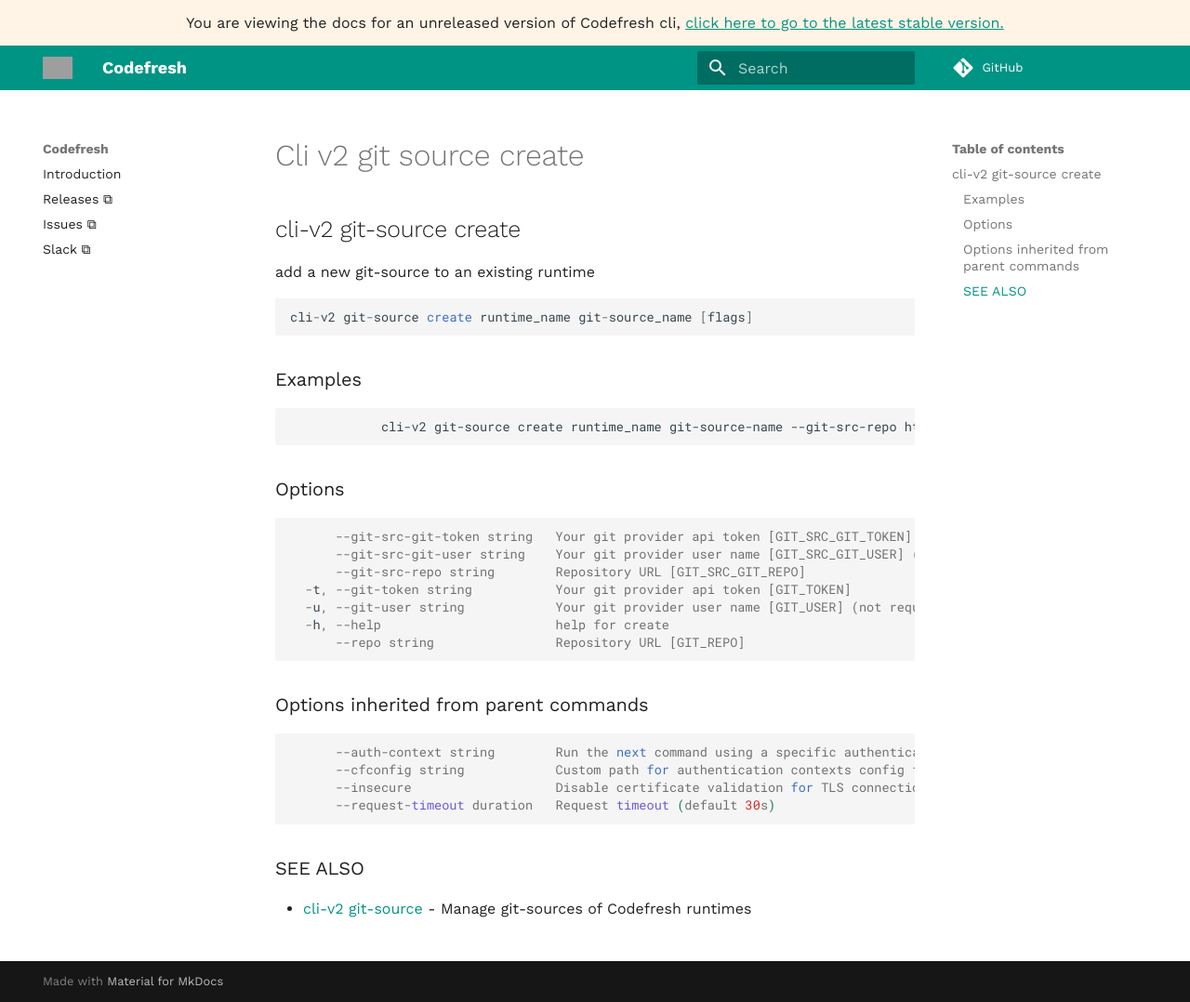
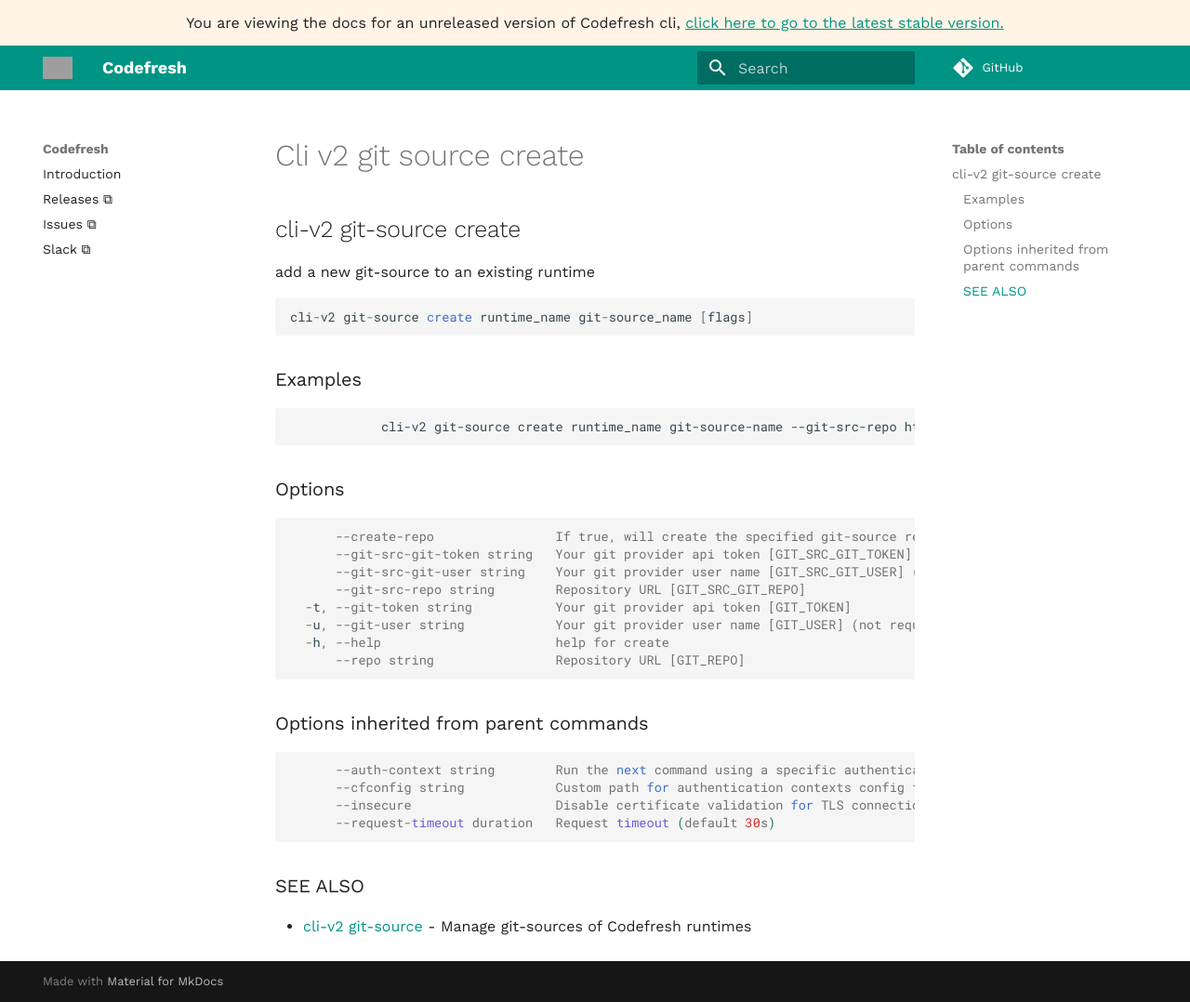
Before and after one commit to codefresh-io/cli-v2, an MkDocs documentation site: the page built from docs/commands/cli-v2_git-source_create.md, in a window 1280 px wide and 1078 px high. Shown: the whole window at 93% size. Built offline with MkDocs 1.6.1 and Material for MkDocs 9.7.7, drawn with Linux system fonts in a browser that asks for light colours; comment, search, counter and statistics services are not loaded; grey boxes are pictures that could not be loaded.

Commit message:
make codegen

````diff
--- a/docs/commands/cli-v2_git-source_create.md
+++ b/docs/commands/cli-v2_git-source_create.md
@@ -17,6 +17,7 @@ cli-v2 git-source create runtime_name git-source_name [flags]
 ### Options
 
 ```
+      --create-repo                If true, will create the specified git-source repo in case it doesn't already exist
       --git-src-git-token string   Your git provider api token [GIT_SRC_GIT_TOKEN]
       --git-src-git-user string    Your git provider user name [GIT_SRC_GIT_USER] (not required in GitHub)
       --git-src-repo string        Repository URL [GIT_SRC_GIT_REPO]
````
